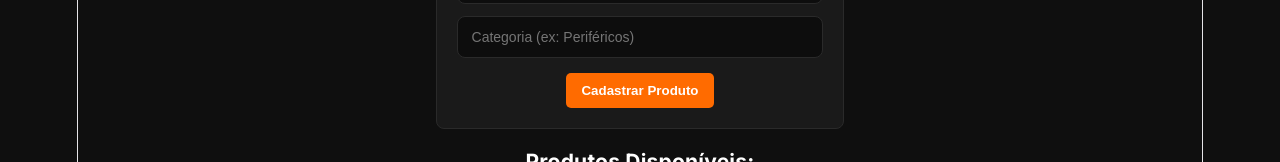
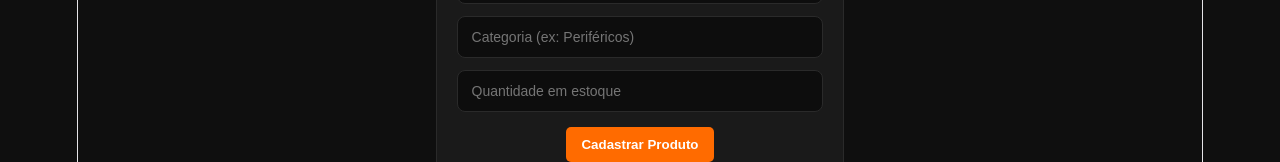
Before and after one commit to Kaleu-Victor/techstore-app, a React app in the folder frontend/: page / in a window 1280 px wide. Shown: the part 259-421 px from the top of the page. Built offline with nearby package versions, Linux system fonts and the light colour scheme; no server answers; the HTML template or start-up script is replaced by a standard one.

Commit message:
feat(frontend): inclui campo de quantidade de produtos no estoque

```diff
--- a/frontend/src/App.jsx
+++ b/frontend/src/App.jsx
@@ -10,6 +10,7 @@ function App() {
   const [nome, setNome] = useState('')
   const [preco, setPreco] = useState('')
   const [categoria, setCategoria] = useState('')
+  const [quantidade, setQuantidade] = useState('')
 
   // Estado para saber qual produto está sendo editado
   const [produtoEmEdicao, setProdutoEmEdicao] = useState(null)
@@ -56,15 +57,16 @@ function App() {
     const novoProduto = {
       nome: nome,
       preco: parseFloat(preco),
-      categoria: categoria
+      categoria: categoria,
+      quantidade: parseInt(quantidade)
     }
 
     fetch('http://localhost:3001/api/produtos', {
       method: 'POST',
       headers: {
-        'Content-Type': 'application/json' // Avisa a API o envio dos dados em JSON
+        'Content-Type': 'application/json'
       },
-      body: JSON.stringify(novoProduto) // Converte o objeto JS em texto JSON
+      body: JSON.stringify(novoProduto)
     })
       .then((res) => res.json())
       .then(() => {
@@ -72,16 +74,18 @@ function App() {
         setNome('')
         setPreco('')
         setCategoria('')
+        setQuantidade('')
       })
       .catch((error) => console.error("Erro ao cadastrar produto:", error))
   }
 
   // 4. Iniciar Edição
   const iniciarEdicao = (produto) => {
-    setProdutoEmEdicao(produto) // Guarda o produto (e o id dele)
-    setNome(produto.nome)       // Coloca o nome no input
-    setPreco(produto.preco)     // Coloca o preço no input
-    setCategoria(produto.categoria) // Coloca a categoria no input
+    setProdutoEmEdicao(produto)
+    setNome(produto.nome)
+    setPreco(produto.preco)
+    setCategoria(produto.categoria)
+    setQuantidade(produto.quantidade)
   }
 
   // 5. Atualizar Produto
@@ -91,7 +95,8 @@ function App() {
   const produtoAtualizado = {
     nome: nome,
     preco: parseFloat(preco),
-    categoria: categoria
+    categoria: categoria,
+    quantidade: parseInt(quantidade)
   }
   fetch(`http://localhost:3001/api/produtos/${produtoEmEdicao.id}`, {
     method: 'PUT',
@@ -102,11 +107,12 @@ function App() {
   })
     .then((res) => res.json())
     .then(() => {
-      carregarProdutos()       // Atualiza a lista
-      setProdutoEmEdicao(null) // Sai do modo de edição
+      carregarProdutos()
+      setProdutoEmEdicao(null)
       setNome('')
       setPreco('')
       setCategoria('')
+      setQuantidade('')
     })
     .catch((error) => console.error("Erro ao atualizar produto:", error))
   }
@@ -156,6 +162,17 @@ function App() {
           />
         </div>
 
+        <div className="form-group">
+          <input
+            type="number"
+            min="0"
+            placeholder="Quantidade em estoque"
+            value={quantidade}
+            onChange={(e) => setQuantidade(e.target.value)}
+            required
+          />
+        </div>
+
         <div className="button-group">
           <button
             type="submit"
@@ -190,6 +207,7 @@ function App() {
             <div className="produto-info">
               <strong>{produto.nome}</strong>
               <p>Categoria: {produto.categoria}</p>
+              <p className="quantidade">Quantidade: {produto.quantidade}</p>
               <span className="preco">
                 R$ {produto.preco.toFixed(2)}
               </span>
```
